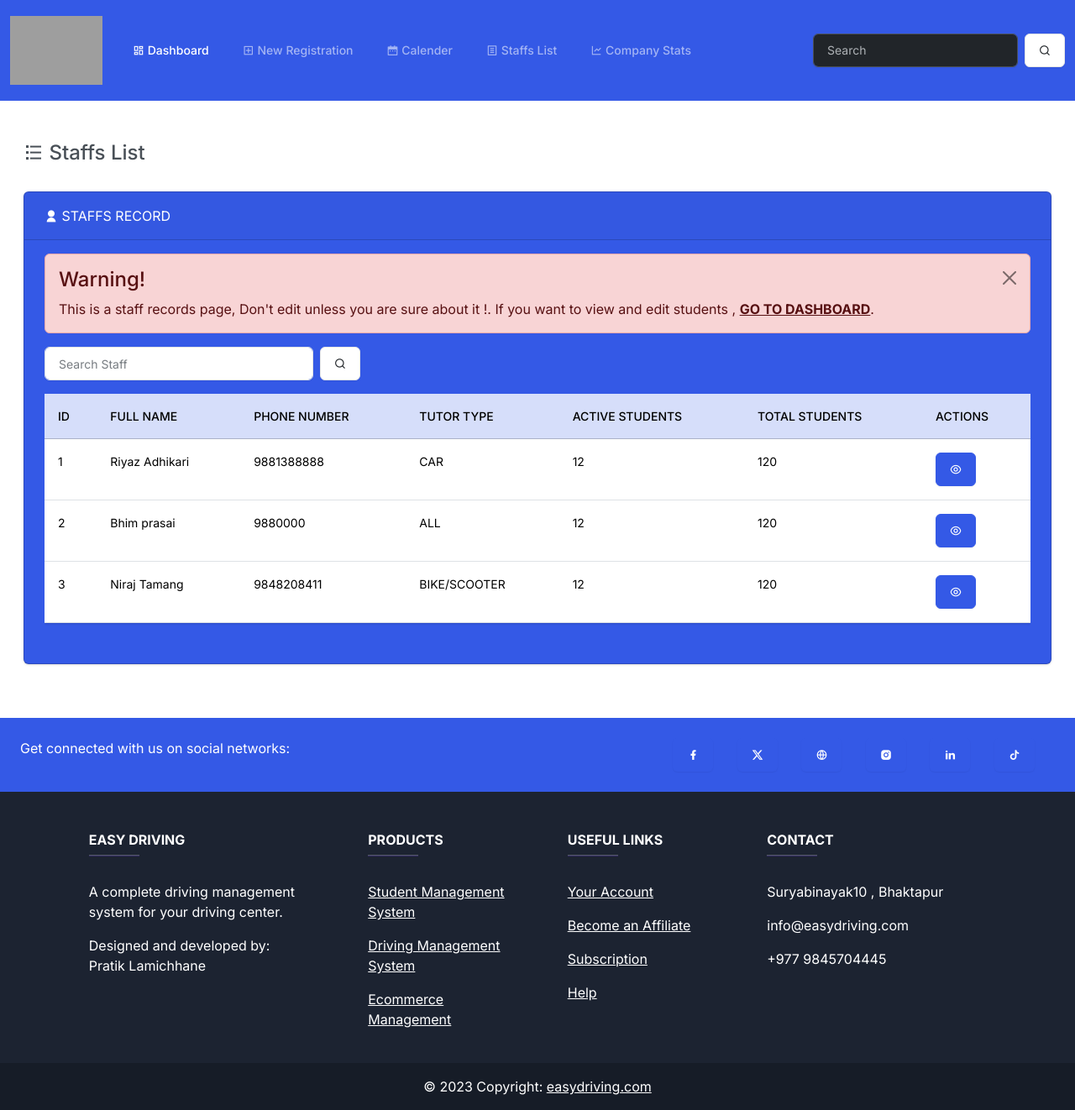
After one commit to pratiklamichhane/Driving-school-management-system, a Django app: page /staffs/ in a window 1280 px wide. The commit adds this page. Shown: the whole page at 84% size. Run offline with Django 4.2, Linux system fonts and the light colour scheme; data comes from the database, SQL or seed files in the repository; both versions use the stored data as it was after the commit; some libraries are stand-ins or nearby versions; grey boxes are pictures that could not be loaded.

Commit message:
added staff view

```diff
--- a/base_project/management/admin.py
+++ b/base_project/management/admin.py
@@ -1,4 +1,5 @@
 from django.contrib import admin
-from .models import Student
+from .models import Student , Staffs
 # Register your models here.
 admin.site.register(Student)
+admin.site.register(Staffs)
--- a/base_project/management/models.py
+++ b/base_project/management/models.py
@@ -1,6 +1,23 @@
 from django.db import models
 
 # Create your models here.
+TUTOR_TYPE = (
+    ("BIKE/SCOOTER", "bike/scooter"),
+    ("CAR", "car"),
+    ("ALL", "all"),
+    ("OTHER", "other"),
+)
+class Staffs(models.Model):
+    staff_id = models.AutoField (primary_key=True)
+    staff_name = models.CharField(max_length=100)
+    phone_number = models.IntegerField()
+    tutor_type = models.CharField(max_length=50,
+                  choices= TUTOR_TYPE,
+                  default="BIKE/SCOOTER")
+    def __str__(self):
+        return  f'{self.staff_name}'
+
+
 VECHILE_CHOICES = (
     ("BIKE", "bike"),
     ("SCOOTER", "scooter"),
@@ -34,5 +51,13 @@ class Student(models.Model):
                   default="UNPAID")
     final_amount = models.PositiveIntegerField()
 
+    staff_assigned = models.ForeignKey(
+        Staffs,
+        on_delete=models.SET_NULL,
+        blank = True,
+        null = True,
+        related_name='students_assigned'
+    )
+
     def __str__(self):
-        return f'Student: {self.student_name}'
+        return f'{self.student_name}'
--- a/base_project/management/templates/management/base.html
+++ b/base_project/management/templates/management/base.html
@@ -12,14 +12,14 @@
 <body>
     <nav class="navbar navbar-expand-lg bg-primary" data-bs-theme="dark">
         <div class="container-fluid" bis_skin_checked="1">
-          <a class="navbar-brand" href="#"><img src="https://i.ibb.co/92brHQg/orange-gray-minimalist-long-road-logo-design-1.png" alt="orange-gray-minimalist-long-road-logo-design" border="0" width="110px"></a>
+          <a class="navbar-brand" href="{% url "index" %}"><img src="https://i.ibb.co/92brHQg/orange-gray-minimalist-long-road-logo-design-1.png" alt="orange-gray-minimalist-long-road-logo-design" border="0" width="110px"></a>
           <button class="navbar-toggler" type="button" data-bs-toggle="collapse" data-bs-target="#navbarColor01" aria-controls="navbarColor01" aria-expanded="false" aria-label="Toggle navigation">
             <span class="navbar-toggler-icon"></span>
           </button>
           <div class="collapse navbar-collapse" id="navbarColor01" bis_skin_checked="1">
             <ul class="navbar-nav me-auto">
               <li class="nav-item">
-                <a class="nav-link active" href="#"><i class="ri-dashboard-line"></i> Dashboard
+                <a class="nav-link active" href="{% url "index" %}"><i class="ri-dashboard-line"></i> Dashboard
                   <span class="visually-hidden">(current)</span>
                 </a>
               </li>
@@ -30,7 +30,7 @@
                 <a class="nav-link" href="#"><i class="ri-calendar-2-fill"></i> Calender</a>
               </li>
               <li class="nav-item">
-                <a class="nav-link" href="#"><i class="ri-file-list-line"></i> Learners List</a>
+                <a class="nav-link" href="{% url "staffs" %} "><i class="ri-file-list-line"></i> Staffs List</a>
               </li>
               <li class="nav-item">
                 <a class="nav-link" href="#"><i class="ri-line-chart-line"></i> Company Stats</a>
--- a/base_project/management/templates/management/index.html
+++ b/base_project/management/templates/management/index.html
@@ -81,6 +81,7 @@ notifications center starts {% endcomment %}
                   <th scope="col">Phone Number</th>
                   <th scope="col">Time Slot</th>
                   <th scope="col">Vechile Type</th>
+                  <th scope="col">Staff Assigned</th>
                   <th scope="col">Enrollment</th>
                   <th scope="col">Payment</th>
                   <th scope="col">Actions</th>
@@ -94,6 +95,7 @@ notifications center starts {% endcomment %}
               <td>{{ student.phone_number }}</td>
               <td>{{ student.time_slot }}</td>
               <td>{{ student.vehicle_type }}</td>
+              <td>{{ student.staff_assigned }}</td>
               <td>{{ student.enrollment_status}}</td>
               <td>{{ student.payment_status}}</td>
               <td><a type="button" class="btn btn-primary" href="{% url 'view_student' student.id%}" data-bs-toggle="modal" data-bs-target="#mymodal{{student.id}}"
@@ -121,7 +123,7 @@ notifications center starts {% endcomment %}
                         <p><i class="ri-map-pin-user-line"></i> Staff Assigned: <strong>Ram Shrestha</strong></p>
                       </div>
                       <div class="modal-footer" bis_skin_checked="1">
-                        <button type="button" class="btn btn-primary">Save changes</button>
+                        <button type="button" class="btn btn-warning"><i class="ri-edit-box-line"></i> Edit Student</button>
                         <button type="button" class="btn btn-secondary" data-bs-dismiss="modal">Close</button>
                       </div>
                     </div>
--- /dev/null
+++ b/base_project/management/templates/management/staffs.html
@@ -0,0 +1,89 @@
+{% extends "management/base.html" %}
+{% block Title %}Staffs List{% endblock Title %}
+{% block body %}
+<div class="container-fluid">
+    <h4 class="m-3 mt-5"><i class="ri-list-check"></i> Staffs List</h4>
+    <div class="row">
+      <div class="col-12">
+        {% if staffs %}
+        <div class="card text-white bg-primary m-3" bis_skin_checked="1">
+          <div class="card-header" bis_skin_checked="1"><i class="ri-user-fill"></i> STAFFS RECORD</div>
+          <div class="card-body" bis_skin_checked="1">
+            <div class="alert alert-dismissible alert-danger " bis_skin_checked="1">
+              <button type="button" class="btn-close" data-bs-dismiss="alert"></button>
+              <h4 class="alert-heading">Warning!</h4>
+              <p class="mb-0">This is a staff records page, Don't edit unless you are sure about it !. If you want to view and edit students , <a href="{% url "index" %}" class="alert-link">GO TO DASHBOARD</a>.</p>
+            </div>
+            <form class="d-flex">
+              <input class="form-control me-sm-2" style="max-width: 20rem;" type="search" placeholder="Search Staff">
+              <button class="btn btn-secondary my-2 my-sm-0" type="submit"><i class="ri-search-line"></i></button>
+            </form>
+
+            <p class="card-text">
+              <div class="table-responsive">
+              <table class="table table-hover">
+                <thead>
+                  <tr class="table-primary">
+                    <th scope="col">ID</th>
+                    <th scope="col">Full Name</th>
+                    <th scope="col">Phone Number</th>
+                    <th scope="col">Tutor Type</th>
+                    <th scope="col">Active Students</th>
+                    <th scope="col">Total Students</th>
+                    <th scope="col">Actions</th>
+                  </tr>
+                </thead>
+               {% for staff in staffs %}
+               <tr>
+                <td>{{ staff.staff_id }}</td>
+                <td>{{ staff.staff_name }}</td>
+                <td>{{ staff.phone_number }}</td>
+                <td>{{ staff.tutor_type }}</td>
+                <td>12</td>
+                <td>120</td>
+                <td><a type="button" class="btn btn-primary" href="{% url 'view_staff' staff.staff_id%}" data-bs-toggle="modal" data-bs-target="#mymodal{{staff.staff_id}}"
+                  ><i class="ri-eye-line"></i></a>
+                  {% comment %} modal view staff {% endcomment %}
+                  <div class="modal" bis_skin_checked="1" id="mymodal{{staff.staff_id}}" tabindex="-1" aria-labelledby="mymodellabel1" aria-hidden="true" >
+                    <div class="modal-dialog" role="document" bis_skin_checked="1">
+                      <div class="modal-content" bis_skin_checked="1">
+                        <div class="modal-header" bis_skin_checked="1">
+                          <h5 class="modal-title"><i class="ri-profile-line"></i>Staff : {{staff.staff_name}}</h5>
+                          <button type="button" class="btn-close" data-bs-dismiss="modal" aria-label="Close">
+                            <span aria-hidden="true"></span>
+                          </button>
+                        </div>
+                        <div class="modal-body" bis_skin_checked="1">
+                          <p><i class="ri-profile-line"></i> ID : <strong>{{staff.staff_id}}</strong></p>
+                          <p><i class="ri-user-3-line"></i> Full Name : <strong>{{staff.staff_name}}</strong></p>
+                          <p><i class="ri-phone-line"></i> Phone No : <strong>{{staff.phone_number}}</strong></p>
+                          <p><i class="ri-car-line"></i> Tutor Type : <strong>{{staff.tutor_type}}</strong></p>
+                          <p><i class="ri-map-pin-user-line"></i> Active Students: <strong>12</strong></p>
+                          <p><i class="ri-map-pin-user-line"></i> Total Students: <strong>12</strong></p>
+                        </div>
+                        <div class="modal-footer" bis_skin_checked="1">
+                          <button type="button" class="btn btn-danger"><i class="ri-edit-box-line"></i> Edit Staff</button>
+                          <button type="button" class="btn btn-secondary" data-bs-dismiss="modal">Close</button>
+                        </div>
+                      </div>
+                    </div>
+                  </div>
+                </td>
+               </tr>
+               {% endfor %}
+                </tbody>
+              </table>
+            </div>
+            </p>
+          </div>
+        {% else %}
+        <div class="alert alert-dismissible alert-danger m-4" bis_skin_checked="1" >
+          <button type="button" class="btn-close" data-bs-dismiss="alert"></button>
+          <h4 class="alert-heading">Opps!</h4>
+          <p class="mb-0">Looks like, You haven't added a <strong>Staffs</strong> yet. Please add the Staff and refresh this page. <a href="#" class="alert-link">Add a Staff</a>.</p>
+        {% endif %}
+        </div>
+      </div>
+    </div>
+  </div>
+{% endblock body %}
--- a/base_project/management/urls.py
+++ b/base_project/management/urls.py
@@ -3,4 +3,7 @@ from . import views
 urlpatterns = [
     path("" , views.index , name="index" ),
     path("<int:id>" , views.view_student , name="view_student" ),
+    path("staffs/" , views.staffs , name="staffs" ),
+    path("<int:id>" , views.view_staff , name="view_staff" ),
+
 ]
--- a/base_project/management/views.py
+++ b/base_project/management/views.py
@@ -1,7 +1,7 @@
 from django.http import HttpResponseRedirect
 from django.shortcuts import render
 from django.urls import reverse
-from .models import Student
+from .models import Student , Staffs
 # Create your views here.
 def index(request):
     return render(request , 'management/index.html' , {
@@ -14,3 +14,12 @@ def index(request):
 def view_student(request , id):
     student = Student.objects.get(pk=id)
     return HttpResponseRedirect(reverse('index'))
+
+def staffs(request):
+    return render(request , 'management/staffs.html',{
+        'staffs' : Staffs.objects.all()
+    })
+
+def view_staff(request , id):
+    student = Staffs.objects.get(pk=id)
+    return HttpResponseRedirect(reverse('index'))
```
Also changed, not shown: base_project/db.sqlite3, base_project/management/migrations/0004_staff.py (added), base_project/management/migrations/0005_rename_staff_staffs.py (added), base_project/management/migrations/0006_student_staff_assigned.py (added).
